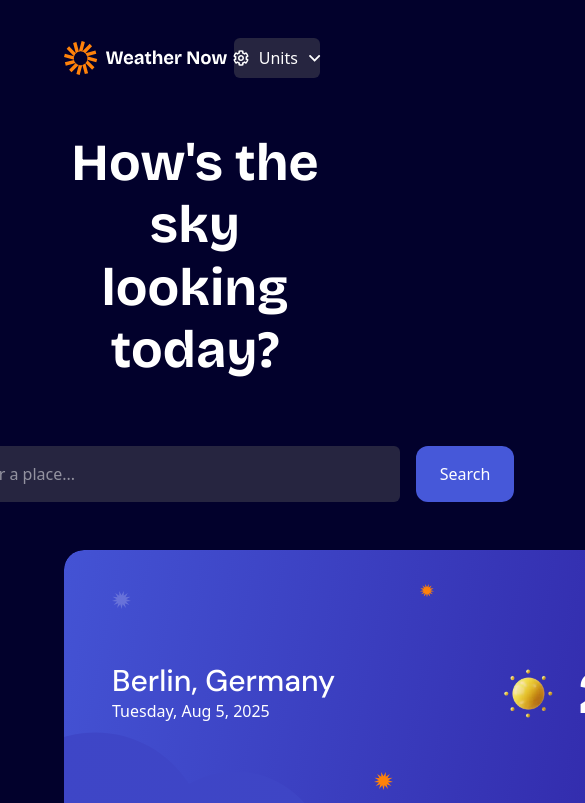
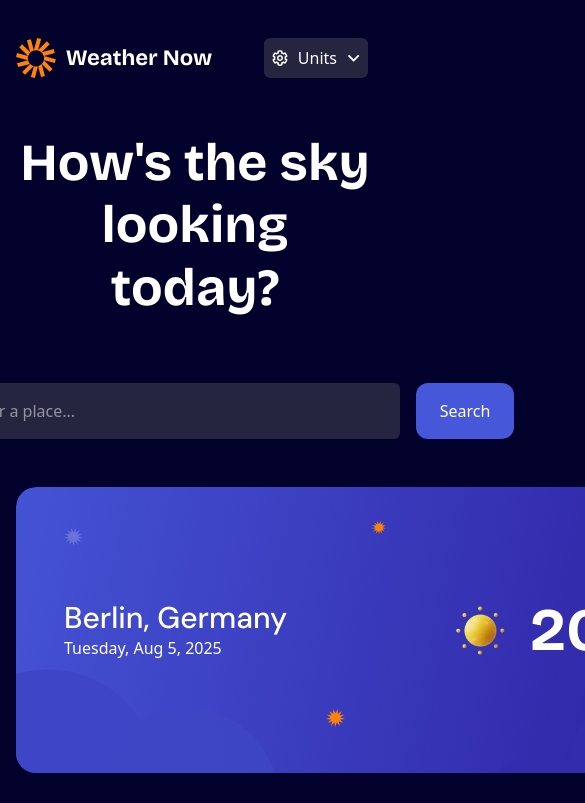
Before and after one commit to Mohammed-Lashein/frontend-mentor-hackathon, a React (Vite) app: page / in a window 390 px wide. Shown: the top 803 px of the page, 585 px wide, since content can reach past the window. Built offline with nearby package versions, Linux system fonts and the light colour scheme.

Commit message:
refactor(App): decrease the padding on small screens

```diff
--- a/src/App.tsx
+++ b/src/App.tsx
@@ -4,7 +4,7 @@ import SearchBox from './components/SearchBox';
 
 function App() {
 	return (
-		<div className=' px-16 py-8'>
+		<div className='px-200 lg:px-16 py-8'>
 			<Navbar />
 			<h1 className='text-white text-3xl pt-600 pb-800 text-center text-[3.25rem] font-bricolage'>
 				How's the sky looking today?{' '}
```
